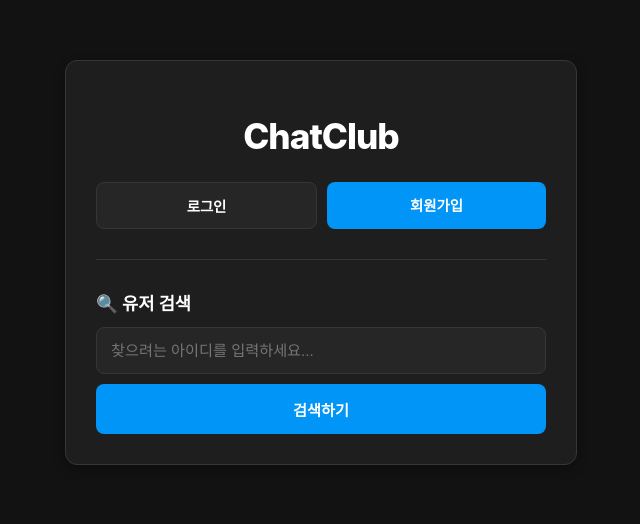
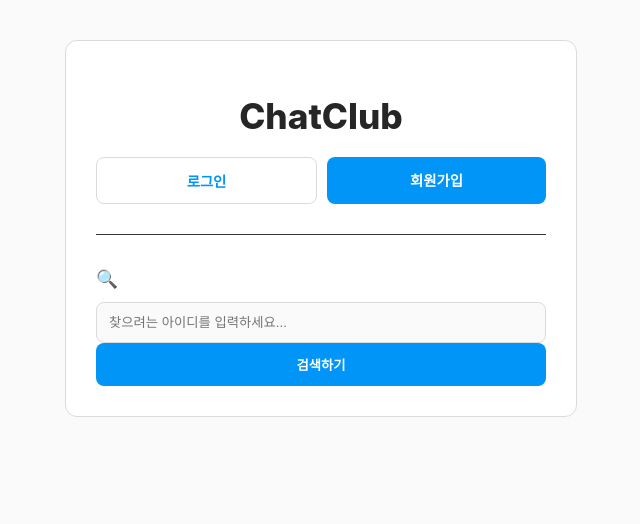
Before and after one commit to twinkelglue/App, a Flask app: page / in a window 1280 px wide. Shown: the top 524 px of the page, without its empty margins (319-959 px from the left). Run offline with Flask 3, Linux system fonts and the light colour scheme; some libraries are stand-ins or nearby versions.

Commit message:
Update index.html

```diff
--- a/templates/index.html
+++ b/templates/index.html
@@ -5,17 +5,18 @@
     <meta name="viewport" content="width=device-width, initial-scale=1.0">
     <title>ChatClub</title>
     <style>
-        body { background-color: #121212; color: #ffffff; font-family: '-apple-system', BlinkMacSystemFont, 'Segoe UI', Roboto, sans-serif; padding: 20px; margin: 0; }
-        .container { max-width: 450px; margin: 40px auto; background: #1e1e1e; padding: 30px; border-radius: 12px; border: 1px solid #363636; box-shadow: 0 4px 12px rgba(0,0,0,0.3); }
-        h1 { font-size: 2.2rem; font-weight: 800; color: #ffffff; text-align: center; margin-bottom: 25px; letter-spacing: -1px; }
-        input[type="text"] { width: 100%; padding: 14px; border: 1px solid #363636; border-radius: 8px; background: #262626; color: white; font-size: 0.95rem; box-sizing: border-box; outline: none; transition: 0.2s; }
-        input[type="text"]:focus { border-color: #0095f6; }
-        button { background: #0095f6; color: #ffffff; border: none; padding: 14px; font-weight: 600; border-radius: 8px; cursor: pointer; font-size: 0.95rem; width: 100%; margin-top: 10px; }
-        button:hover { background: #1877f2; }
-        .btn-link { display: inline-block; background: #262626; color: #ffffff; padding: 12px; border-radius: 8px; width: 100%; text-align: center; box-sizing: border-box; margin-top: 8px; font-weight: 600; border: 1px solid #363636; text-decoration: none; font-size: 0.9rem; }
-        .btn-link-primary { display: inline-block; background: #0095f6; color: #ffffff; padding: 12px; border-radius: 8px; width: 100%; text-align: center; box-sizing: border-box; margin-top: 8px; font-weight: 600; text-decoration: none; font-size: 0.9rem; }
-        .room-item { background: #262626; padding: 15px; border-radius: 8px; margin-bottom: 8px; display: flex; justify-content: space-between; align-items: center; border: 1px solid #363636; }
-        a { color: #0095f6; text-decoration: none; font-size: 0.9rem; }
+      body { background-color: #fafafa !important; color: #262626 !important; font-family: -apple-system, BlinkMacSystemFont, "Segoe UI", Roboto, sans-serif; }
+        .container { max-width: 450px; margin: 40px auto; background: #ffffff !important; padding: 30px; border: 1px solid #dbdbdb; border-radius: 12px; }
+        h1 { font-size: 2.2rem; font-weight: 800; color: #262626 !important; text-align: center; margin-bottom: 20px; }
+        input[type="text"], input[type="password"] { width: 100%; padding: 12px; border: 1px solid #dbdbdb !important; background-color: #fafafa !important; color: #262626 !important; border-radius: 8px; box-sizing: border-box; }
+        input[type="text"]:focus, input[type="password"]:focus { border-color: #a8a8a8 !important; }
+        button, .btn-link-primary { width: 100%; background: #0095f6 !important; color: #ffffff !important; border: none; padding: 12px; font-weight: 600; border-radius: 8px; cursor: pointer; display: inline-block; text-align: center; box-sizing: border-box; }
+        button:hover, .btn-link-primary:hover { background: #1877f2 !important; }
+        .btn-link { display: inline-block; width: 100%; background: #ffffff; color: #0095f6 !important; border: 1px solid #dbdbdb; padding: 12px; font-weight: 600; border-radius: 8px; text-align: center; box-sizing: border-box; }
+        .btn-link:hover { background: #fafafa; }
+        .room-item { background: #fafafa !important; border: 1px solid #dbdbdb; padding: 15px; border-radius: 8px; margin-bottom: 10px; color: #262626 !important; }
+        a { color: #00376b !important; text-decoration: none; font-size: 0.9rem; font-weight: 600; }
+        a:hover { color: #0095f6 !important; }
     </style>
 </head>
 <body>
```
